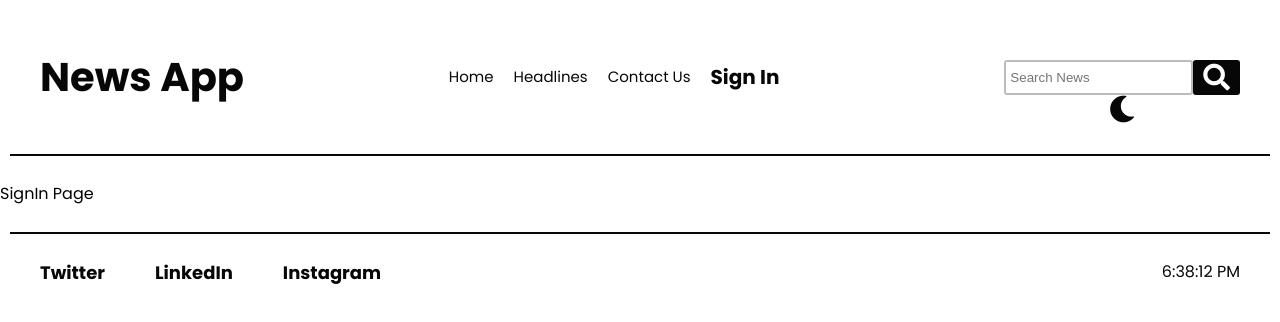
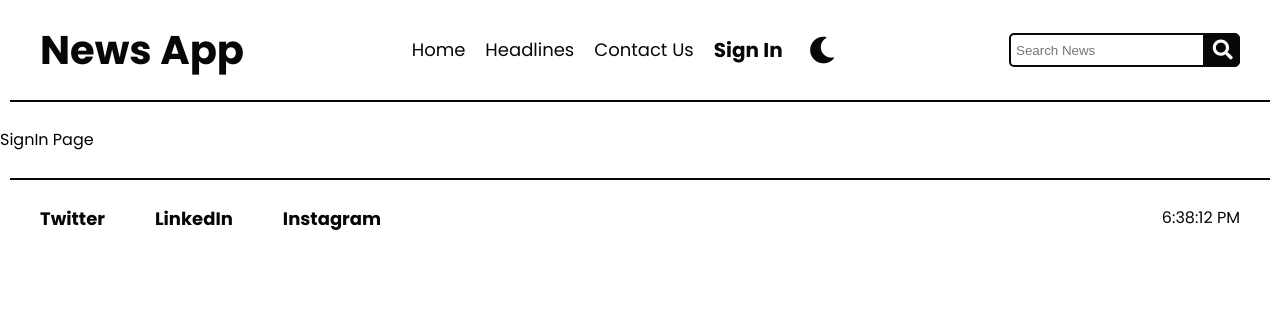
Before and after one commit to Aircampus-in/Frontend, a React (Create React App) app in the folder React-Basics/news-app/: page /signin in a window 1280 px wide. Shown: the top 322 px of the page. Built offline with nearby package versions, Linux system fonts and the light colour scheme; no server answers.

Commit message:
fix search bar

```diff
--- a/React-Basics/news-app/src/App.css
+++ b/React-Basics/news-app/src/App.css
@@ -184,13 +184,13 @@ header {
 }
 
 .nav-links-light li a {
-  font-size: 15px;
+  font-size: 18px;
   color: rgb(8, 7, 7);
   margin-right: 20px;
 }
 
 .nav-links-dark li a {
-  font-size: 15px;
+  font-size: 18px;
   color: white;
   margin-right: 20px;
 }
@@ -213,6 +213,57 @@ header {
 .active {
   font-size: 20px !important;
   font-weight: bold;
+}
+
+.search {
+  width: 100%;
+  position: relative;
+  display: flex;
+}
+
+.search-term {
+  width: 100%;
+  border-right: none;
+  padding: 5px;
+  border-radius: 5px 0 0 5px;
+  outline: none;
+  color: #9dbfaf;
+}
+
+.search-term-dark {
+  border: none;
+  height: 22px;
+}
+
+.search-term-light {
+  border: 2px solid rgb(8, 7, 7);
+  height: 20px;
+}
+
+.searchTerm:focus {
+  color: rgb(8, 7, 7);
+}
+
+.search-button {
+  width: 40px;
+  text-align: center;
+  border-radius: 0 5px 5px 0;
+  cursor: pointer;
+  font-size: 20px;
+}
+
+.search-button-light {
+  background: rgb(8, 7, 7);
+  color: #fff;
+  border: 1px solid rgb(8, 7, 7);
+  height: 34px;
+}
+
+.search-button-dark {
+  background: white;
+  color: rgb(8, 7, 7);
+  border: none;
+  height: 32px;
 }
 
 /* Article */
--- a/React-Basics/news-app/src/components/Header.js
+++ b/React-Basics/news-app/src/components/Header.js
@@ -33,20 +33,33 @@ function Header(){
                     <li className="nav-item"><NavLink className= {(navData)=>navData.isActive? 'active': ''} to="/contact">Contact Us</NavLink></li>
 
                     <li className="nav-item"><NavLink className= {(navData)=>navData.isActive? 'active': ''} to="/signin">Sign In</NavLink></li>
-
-                </ul>
-                <div>
-                    <form className="form-container">
-                    <input type="text" placeholder="Search News"  className="comment-box"/>
-                    <button className="comment-btn"><i className="fas fa-search fa-2x"></i></button>
-                </form>
-                <button className={
+                    <button className={
                         darkMode ?
                         "toggle-theme dark" :
                         "toggle-theme light"} onClick={toggleDarkMode}>{darkMode ?
                         <i className="fas fa-sun fa-2x"></i>:
                         <i className="fas fa-moon fa-2x"></i>}
-                </button>
+                    </button>
+
+                </ul>
+                <div>
+                    <form>
+                        <div className="search">
+                            <input type="text" className={
+                                darkMode?
+                                "search-term search-term-dark" :
+                                "search-term search-term-light"}
+                                placeholder="Search News"/>
+
+                            <button type="submit" className={
+                                darkMode ?
+                                "search-button search-button-dark" :
+                                "search-button search-button-light"}>
+                                <i className="fa fa-search"></i>
+                            </button>
+                        </div>
+                    </form>
+
                 </div>
             </nav>
         </div>
```
